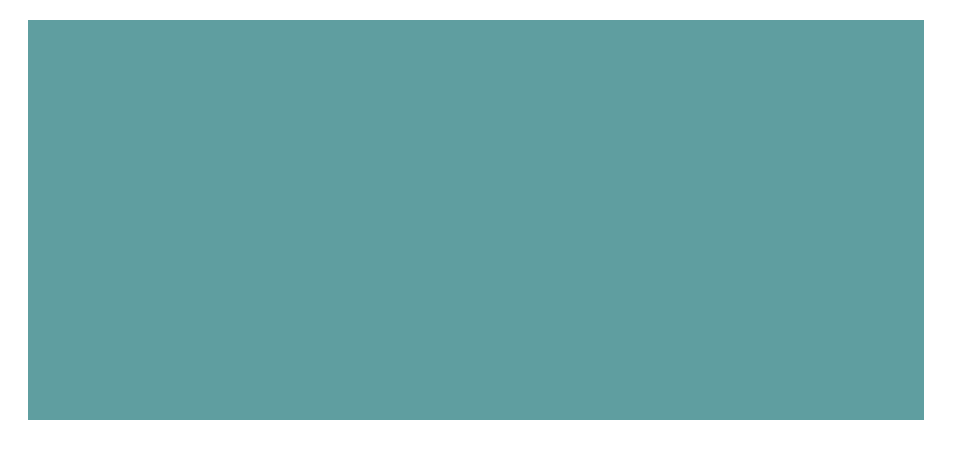
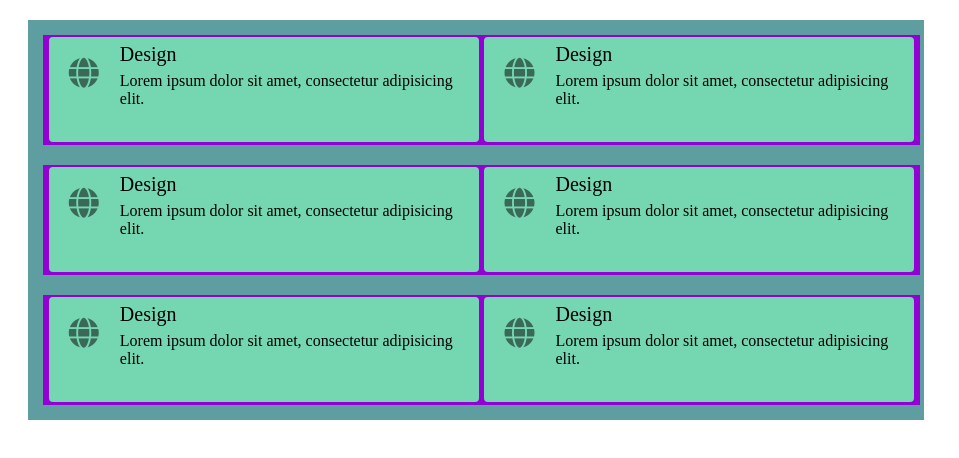
Before and after one commit to CubyckRubyk/Lesson2, a plain HTML site: page homework2/hom2 part 3/index.html in a window 1280 px wide. Shown: the whole page, without its empty margins (0-959 px from the left). Drawn offline with Linux system fonts and the light colour scheme.

Commit message:
Homework2.part3,4

```diff
--- a/homework2/hom2 part 3/index.html
+++ b/homework2/hom2 part 3/index.html
@@ -6,10 +6,69 @@
           content="width=device-width, user-scalable=no, initial-scale=1.0, maximum-scale=1.0, minimum-scale=1.0">
     <meta http-equiv="X-UA-Compatible" content="ie=edge">
     <title>Document</title>
+    <script src="https://kit.fontawesome.com/b7d06cc97b.js" crossorigin="anonymous"></script>
     <link rel="stylesheet" href="main.css">
 </head>
 <body>
 <div class="box">
+    <div class="row">
+        <div class="card">
+            <div class="image"> <i class="fa-solid fa-globe"></i> </div>
+            <div class="text">
+                <p class="header">Design</p>
+                <p class="info">Lorem ipsum dolor sit amet, consectetur adipisicing elit.  </p>
+            </div>
+
+
+        </div>
+        <div class="card">
+            <div class="image"> <i class="fa-solid fa-globe"></i> </div>
+            <div class="text">
+                <p class="header">Design</p>
+                <p class="info">Lorem ipsum dolor sit amet, consectetur adipisicing elit.  </p>
+            </div>
+
+
+        </div> </div>
+        <div class="row">
+        <div class="card">
+            <div class="image"> <i class="fa-solid fa-globe"></i> </div>
+            <div class="text">
+                <p class="header">Design</p>
+                <p class="info">Lorem ipsum dolor sit amet, consectetur adipisicing elit.  </p>
+            </div>
+
+
+        </div>
+        <div class="card">
+            <div class="image"> <i class="fa-solid fa-globe"></i> </div>
+            <div class="text">
+                <p class="header">Design</p>
+                <p class="info">Lorem ipsum dolor sit amet, consectetur adipisicing elit.  </p>
+            </div>
+
+
+        </div> </div>
+        <div class="row">
+        <div class="card">
+            <div class="image"> <i class="fa-solid fa-globe"></i> </div>
+            <div class="text">
+                <p class="header">Design</p>
+                <p class="info">Lorem ipsum dolor sit amet, consectetur adipisicing elit.  </p>
+            </div>
+
+
+        </div>
+        <div class="card">
+            <div class="image"> <i class="fa-solid fa-globe"></i> </div>
+            <div class="text">
+                <p class="header">Design</p>
+                <p class="info">Lorem ipsum dolor sit amet, consectetur adipisicing elit.  </p>
+            </div>
+
+
+        </div>
+    </div>
 
 </div>
 
--- a/homework2/hom2 part 3/main.css
+++ b/homework2/hom2 part 3/main.css
@@ -8,9 +8,43 @@
     height: 50vh;
     background: cadetblue;
     display: flex;
-    justify-content: space-evenly;
+    flex-direction: column;
     margin: 20px;
     padding: 5px;
     box-sizing: border-box;
 
 }
+.row {
+    width: 99%;
+    height: 30%;
+    display: flex;
+    justify-content: space-evenly;
+    background: darkviolet;
+    margin: 10px;
+}
+.card {
+    width: 49%;
+    height: 95%;
+    background: #75d7b1;
+    margin-top: 2px;
+    display: flex;
+    justify-content: space-evenly;
+    border-radius: 4px;
+}
+.image {
+margin: 20px;
+    font-size: 30px;
+    opacity: 50%;
+}
+.text {
+
+}
+.header {
+    margin: 1px;
+    margin-top: 6px;
+    font-size: 20px;
+}
+.info {
+    margin: 1px;
+    margin-top: 6px;
+}
```
